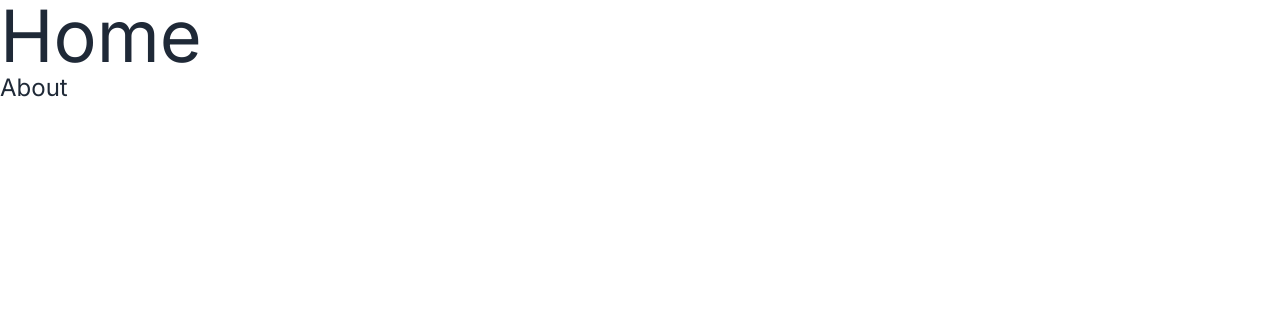
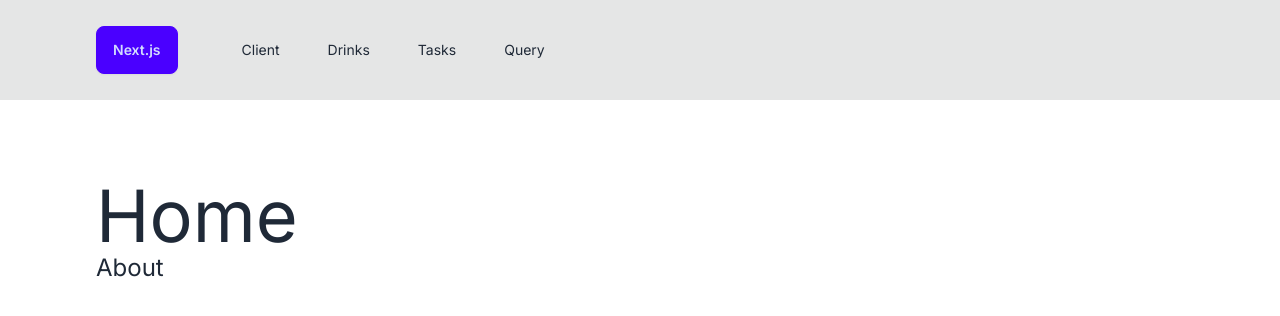
Before and after one commit to YaroslavAntoniuk/nextjs-tutorial, a Next.js app: page / in a window 1280 px wide. Shown: the top 316 px of the page. Built offline with nearby package versions, Linux system fonts and the light colour scheme.

Commit message:
Added navbar

```diff
--- a/app/layout.js
+++ b/app/layout.js
@@ -1,17 +1,21 @@
-import { Inter } from "next/font/google";
-import "./globals.css";
+import { Inter } from 'next/font/google';
+import './globals.css';
+import Navbar from '@/components/Navbar';
 
-const inter = Inter({ subsets: ["latin"] });
+const inter = Inter({ subsets: ['latin'] });
 
 export const metadata = {
-  title: "Create Next App",
-  description: "Generated by create next app",
+  title: 'Next.js Tutorial',
+  description: 'Build basic stuff with Next.js',
 };
 
 export default function RootLayout({ children }) {
   return (
     <html lang="en">
-      <body className={inter.className}>{children}</body>
+      <body className={inter.className}>
+        <Navbar />
+        <main className="px-8 py-20 max-w-6xl mx-auto">{children}</main>
+      </body>
     </html>
   );
 }
--- /dev/null
+++ b/components/Navbar.jsx
@@ -0,0 +1,30 @@
+import Link from 'next/link';
+import React from 'react';
+
+const links = [
+  { title: 'Client', path: '/client' },
+  { title: 'Drinks', path: '/drinks' },
+  { title: 'Tasks', path: '/tasks' },
+  { title: 'Query', path: '/query' },
+];
+
+function Navbar() {
+  return (
+    <nav className="bg-base-300 py-4">
+      <div className="navbar px-8 max-w-6xl mx-auto flex-col sm:flex-row">
+        <Link href="/" className="btn btn-primary">
+          Next.js
+        </Link>
+        <ul className="menu menu-horizontal md:ml-8">
+          {links.map((link) => (
+            <li key={link.path} className="px-2">
+              <Link href={link.path}>{link.title}</Link>
+            </li>
+          ))}
+        </ul>
+      </div>
+    </nav>
+  );
+}
+
+export default Navbar;
```
